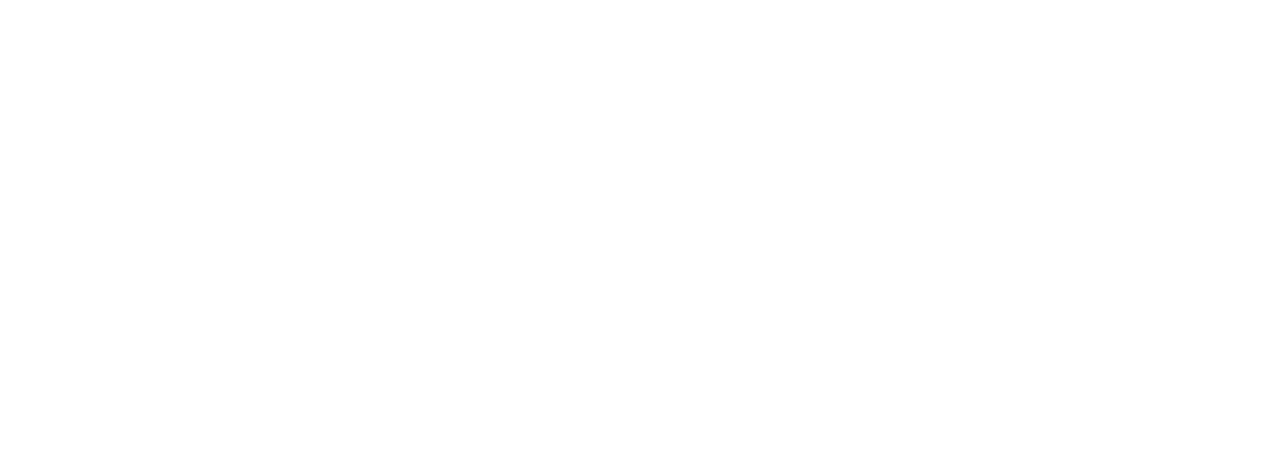
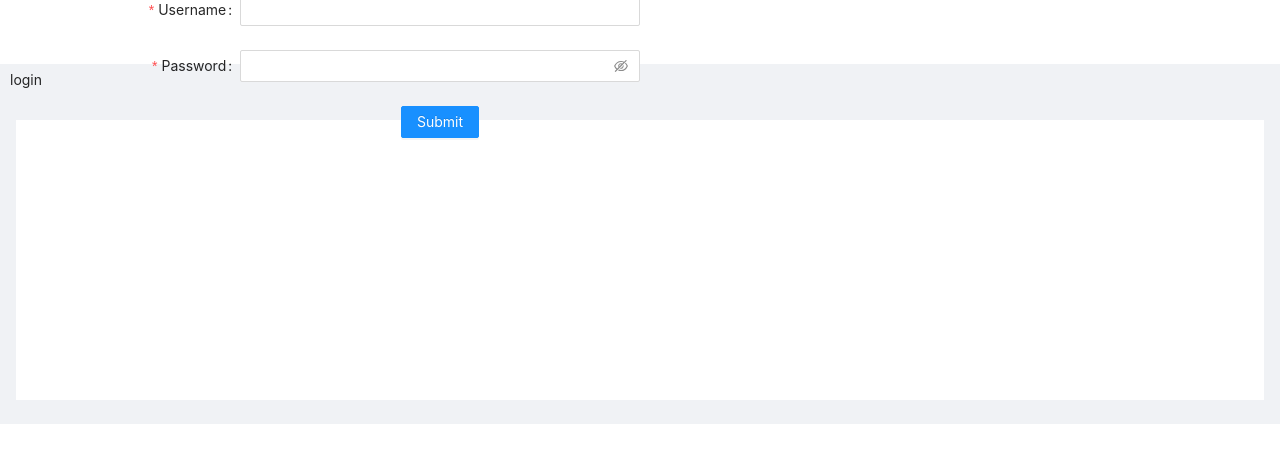
Before and after one commit to minyzhang/mall, a React (Create React App) app: page /login in a window 1280 px wide. Shown: the top 462 px of the page. Built offline with nearby package versions, Linux system fonts and the light colour scheme.

Commit message:
unfinish

```diff
--- a/src/App.js
+++ b/src/App.js
@@ -3,6 +3,7 @@ import React from "react";
 import { Route, Switch, Redirect } from "react-router-dom";
 import "./App.css";
 import { connect } from "react-redux";
+// eslint-disable-next-line import/no-cycle
 import routes from "./routes";
 
 const { Header, Content } = Layout;
@@ -46,7 +47,7 @@ const App = (props) => {
           }}
         >
           <Switch>
-            {/* {route.map((item) => {
+            {route.map((item) => {
               const ComPo = item.component;
               return (
                 <Route
@@ -55,9 +56,8 @@ const App = (props) => {
                   render={(prop) => <ComPo {...prop} />}
                 />
               );
-            })} */}
-            <Route path="/home" component={App} />
-            <Redirect from="/index" to="/home" exact />
+            })}
+            <Redirect from="/" to="/home" exact />
           </Switch>
         </Content>
       </Layout>
--- a/src/component/Home/Table.js
+++ b/src/component/Home/Table.js
@@ -4,7 +4,7 @@ import { withRouter } from "react-router-dom";
 
 const columns = [
   {
-    title: "github名字",
+    title: "fullname",
     dataIndex: "full_name",
   },
   {
@@ -27,5 +27,6 @@ export default withRouter((props) => (
     })}
     columns={columns}
     dataSource={props.data}
+    bordered
   />
 ));
--- a/src/index.js
+++ b/src/index.js
@@ -6,10 +6,9 @@ import {
   BrowserRouter as Router,
   Route,
   Switch,
-  Redirect,
 } from "react-router-dom";
 import App from "./App";
-import Login from "./page/Login";
+// import Login from "./page/Login";
 import store from "./store";
 
 window.store = store;
@@ -18,9 +17,7 @@ root.render(
   <Provider store={store}>
     <Router>
       <Switch>
-        <Route path="/" component={Login} />
-        <Route path="/index" component={App} />
-        <Redirect exact from="/" to="/login" />
+        <Route path="/" component={App} />
       </Switch>
     </Router>
   </Provider>,
--- a/src/page/Login.js
+++ b/src/page/Login.js
@@ -6,7 +6,7 @@ const Login = (props) => {
     console.log("Failed:", errorInfo);
   };
   const onFinish = (values) => {
-    props.history.push("/index");
+    props.history.push("/");
     window.localStorage.setItem("login", values.username);
     // console.log(props.history);
   };
--- /dev/null
+++ b/src/router/permission.js
@@ -0,0 +1,6 @@
+// import { Route } from "react-router-dom";
+import routers from "../routes";
+
+const Permission = () => console.log(routers);
+
+export default Permission;
--- a/src/routes.js
+++ b/src/routes.js
@@ -1,6 +1,12 @@
-import { Home, Detail } from "./page/index";
+import { Home, Detail, Login } from "./page/index";
 
 const routes = [
+  {
+    path: "/login",
+    component: Login,
+    title: "login",
+    isShow: true,
+  },
   {
     path: "/home",
     component: Home,
```
